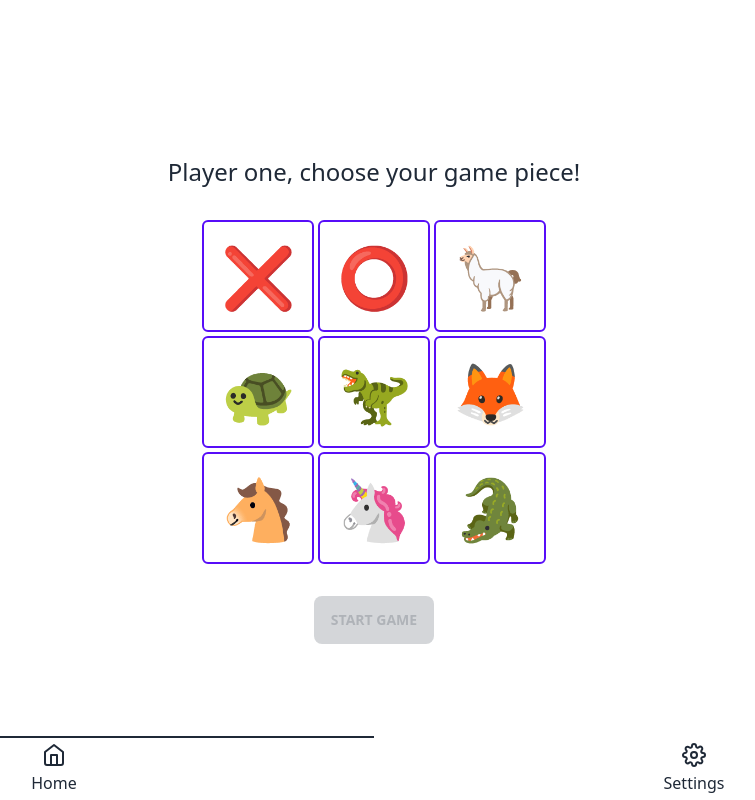
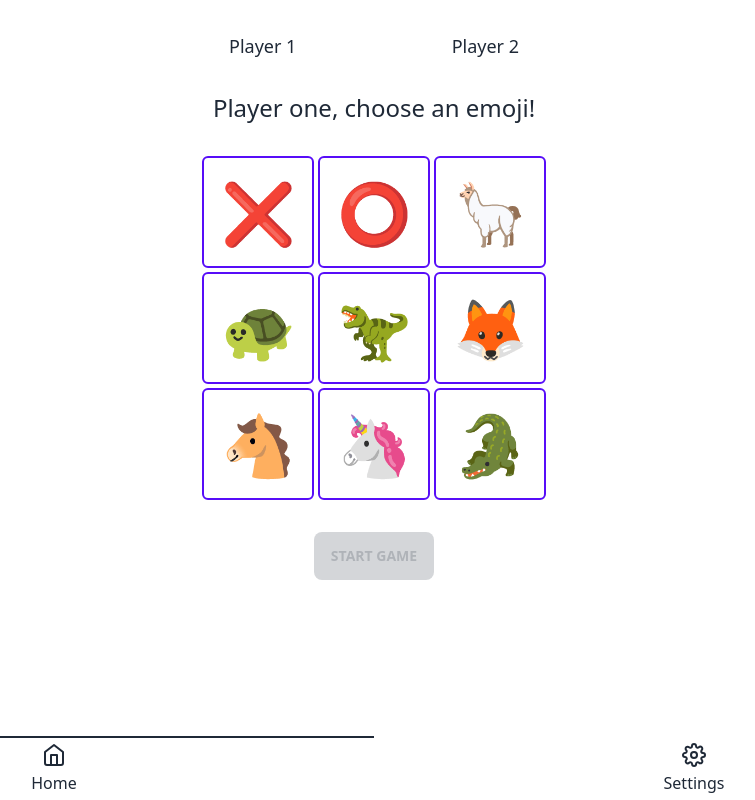
Before and after one commit to mattcbodily/games-app, a React (Vite) app: page /player-select in a window 1280 px wide. Shown: the whole page, without its empty margins (266-1021 px from the left). Built offline with nearby package versions, Linux system fonts and the light colour scheme.

Commit message:
Adds legend in PlayerSelect

```diff
--- a/src/components/PlayerSelect/PlayerSelect.jsx
+++ b/src/components/PlayerSelect/PlayerSelect.jsx
@@ -17,11 +17,21 @@ export const PlayerSelect = () => {
   }
 
   return (
-    <div className='h-screen w-full flex flex-col justify-center items-center'>
-      <p className='text-2xl mb-8'>{`Player ${playerOne ? 'two' : 'one'}, choose your game piece!`}</p>
+    <div className='h-screen w-full flex flex-col items-center'>
+      <div className='w-[290px] mt-8 mb-8 flex justify-between'>
+        <div className='flex flex-col items-center'>
+          <p className='text-4xl'>{playerOne}</p>
+          <span className='text-lg'>Player 1</span>
+        </div>
+        <div className='flex flex-col items-center'>
+          <p className='text-4xl'>{playerTwo}</p>
+          <span className='text-lg'>Player 2</span>
+        </div>
+      </div>
+      <p className='text-2xl mb-8'>{`Player ${playerOne ? 'two' : 'one'}, choose an emoji!`}</p>
       <div className='h-fit grid grid-cols-3 grid-rows-3 gap-1'>
         {GAME_PIECES.map(piece => (
-          <div className='h-28 w-28 border-2 rounded-md border-primary flex justify-center items-center text-6xl active:bg-primary-focus' key={piece} onClick={() => handlePlayerSelection(piece)}>{piece}</div>
+          <div className={`h-28 w-28 border-2 rounded-md border-primary flex justify-center items-center text-6xl cursor-pointer ${playerOne === piece || playerTwo === piece ? 'bg-primary' : ''} active:bg-primary-focus`} key={piece} onClick={() => handlePlayerSelection(piece)}>{piece}</div>
         ))}
       </div>
       <Link
```
